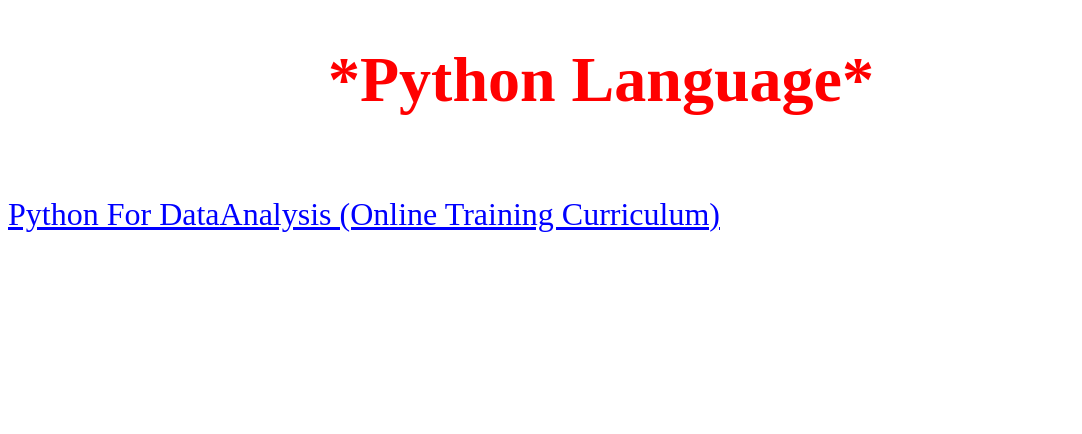
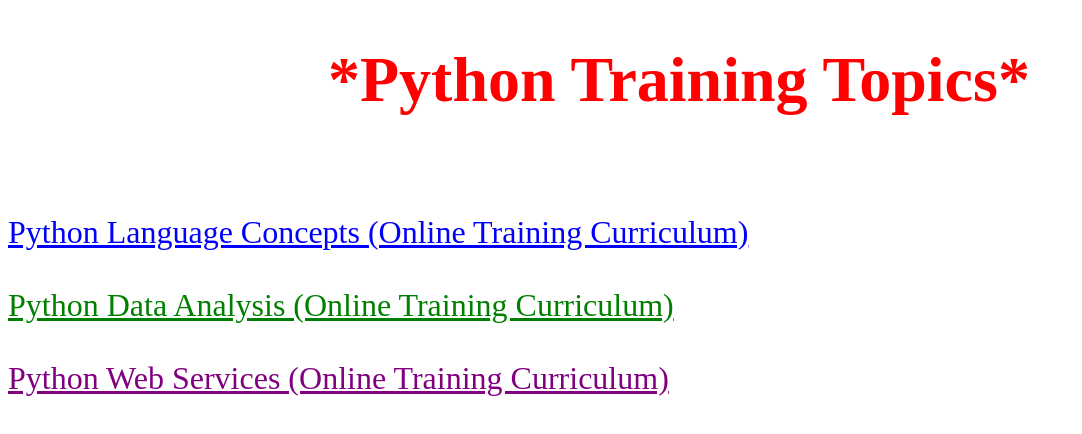
Before and after one commit to vcsgithub/vcsgithub.github.io, a plain HTML site: page index.html in a window 1280 px wide. Shown: the whole page, without its empty margins (0-1082 px from the left). Drawn offline with Linux system fonts and the light colour scheme.

Commit message:
Update index.html

```diff
--- a/index.html
+++ b/index.html
@@ -2,10 +2,19 @@
 
 <html>
 <body>
-<h1 style="color:Red;font-size:400%"> &emsp;&emsp;&emsp;&emsp;&emsp;*Python Language* </h1>
+<h1 style="color:Red;font-size:400%"> &emsp;&emsp;&emsp;&emsp;&emsp;*Python Training Topics* </h1>
 <br>
 <br>
-<a style="color:Blue;font-size:200%" href="pfda_online.png">Python For DataAnalysis (Online Training Curriculum)</a>
+<br>
+<a style="color:Blue;font-size:200%" href="pylc_online.png">Python Language Concepts (Online Training Curriculum)</a>
+<br>
+<br>
+<br>
+<a style="color:Green;font-size:200%" href="pyda_online.png">Python Data Analysis (Online Training Curriculum)</a>
+<br>
+<br>
+<br>
+<a style="color:Purple;font-size:200%" href="pyws_online.png">Python Web Services (Online Training Curriculum)</a>
 
 </body>
 </html>
```
